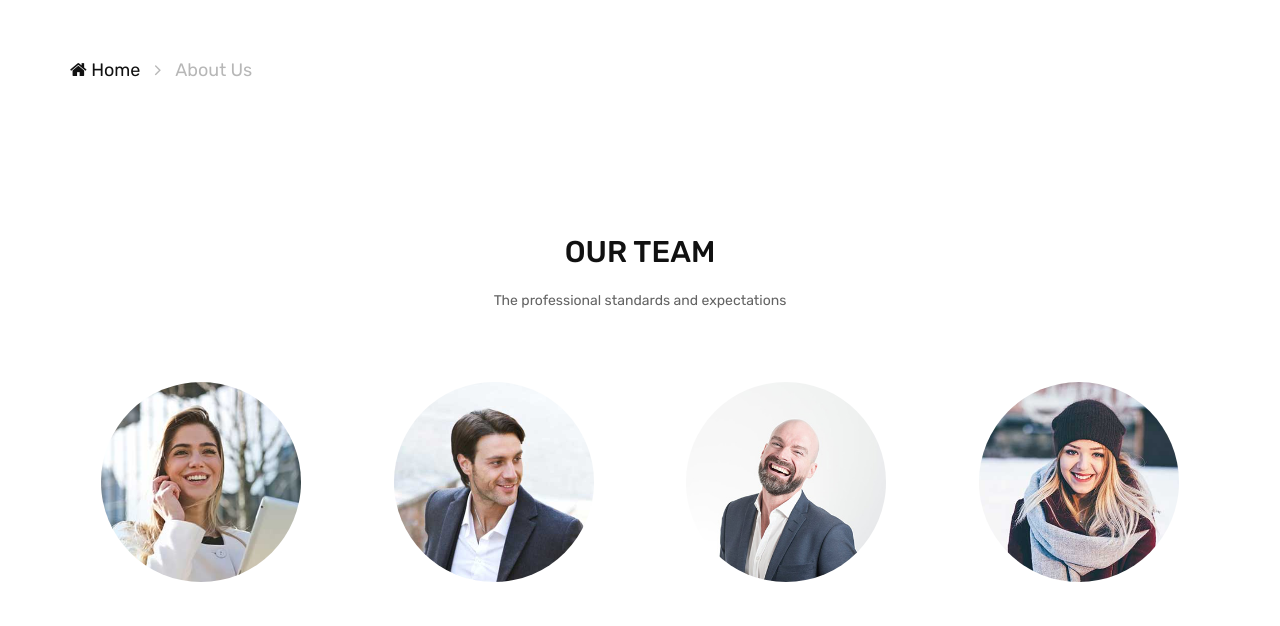
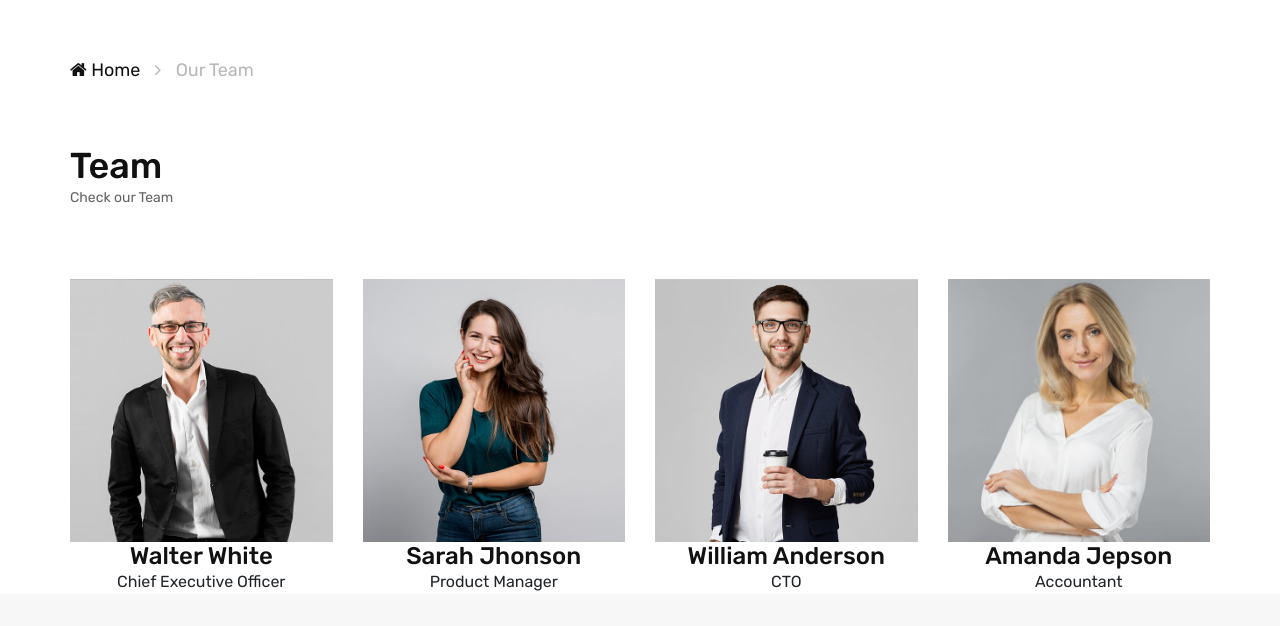
Before and after one commit to LawrenceAyi/svmlegon, a plain HTML site: page about.html in a window 1280 px wide. Shown: the part 271-897 px from the top of the page. Drawn offline with Linux system fonts and the light colour scheme.

Commit message:
added image folder and image code

```diff
--- a/about.html
+++ b/about.html
@@ -80,14 +80,102 @@
 	<div class="site-breadcrumb">
 		<div class="container">
 			<a href="#"><i class="fa fa-home"></i> Home</a> <i class="fa fa-angle-right"></i>
-			<span>About Us</span>
+			<span>Our Team</span>
 		</div>
 	</div>
 	<!-- Breadcrumb section end -->
 
+	  <!-- ======= Team Section ======= -->
+	  <section id="team" class="team">
+		<div class="container" data-aos="fade-up">
+
+		  <div class="section-title">
+			<h2>Team</h2>
+			<p>Check our Team</p>
+		  </div>
+
+		  <div class="row">
+
+			<div class="col-lg-3 col-md-6 d-flex align-items-stretch">
+			  <div class="member" data-aos="fade-up" data-aos-delay="100">
+				<div class="member-img">
+				  <img src="img/team/team-1.jpg" class="img-fluid" alt="">
+				  <div class="social">
+					<a href=""><i class="bi bi-twitter"></i></a>
+					<a href=""><i class="bi bi-facebook"></i></a>
+					<a href=""><i class="bi bi-instagram"></i></a>
+					<a href=""><i class="bi bi-linkedin"></i></a>
+				  </div>
+				</div>
+				<div class="member-info">
+				  <h4>Walter White</h4>
+				  <span>Chief Executive Officer</span>
+				</div>
+			  </div>
+			</div>
+
+			<div class="col-lg-3 col-md-6 d-flex align-items-stretch">
+			  <div class="member" data-aos="fade-up" data-aos-delay="200">
+				<div class="member-img">
+				  <img src="img/team/team-2.jpg" class="img-fluid" alt="">
+				  <div class="social">
+					<a href=""><i class="bi bi-twitter"></i></a>
+					<a href=""><i class="bi bi-facebook"></i></a>
+					<a href=""><i class="bi bi-instagram"></i></a>
+					<a href=""><i class="bi bi-linkedin"></i></a>
+				  </div>
+				</div>
+				<div class="member-info">
+				  <h4>Sarah Jhonson</h4>
+				  <span>Product Manager</span>
+				</div>
+			  </div>
+			</div>
+
+			<div class="col-lg-3 col-md-6 d-flex align-items-stretch">
+			  <div class="member" data-aos="fade-up" data-aos-delay="300">
+				<div class="member-img">
+				  <img src="img/team/team-3.jpg" class="img-fluid" alt="">
+				  <div class="social">
+					<a href=""><i class="bi bi-twitter"></i></a>
+					<a href=""><i class="bi bi-facebook"></i></a>
+					<a href=""><i class="bi bi-instagram"></i></a>
+					<a href=""><i class="bi bi-linkedin"></i></a>
+				  </div>
+				</div>
+				<div class="member-info">
+				  <h4>William Anderson</h4>
+				  <span>CTO</span>
+				</div>
+			  </div>
+			</div>
+
+			<div class="col-lg-3 col-md-6 d-flex align-items-stretch">
+			  <div class="member" data-aos="fade-up" data-aos-delay="400">
+				<div class="member-img">
+				  <img src="img/team/team-4.jpg" class="img-fluid" alt="">
+				  <div class="social">
+					<a href=""><i class="bi bi-twitter"></i></a>
+					<a href=""><i class="bi bi-facebook"></i></a>
+					<a href=""><i class="bi bi-instagram"></i></a>
+					<a href=""><i class="bi bi-linkedin"></i></a>
+				  </div>
+				</div>
+				<div class="member-info">
+				  <h4>Amanda Jepson</h4>
+				  <span>Accountant</span>
+				</div>
+			  </div>
+			</div>
+
+		  </div>
+
+		</div>
+	  </section><!-- End Team Section -->
+
 
 	<!-- Team section  -->
-	<section class="team-section spad">
+	<!-- <section class="team-section spad">
 		<div class="container">
 			<div class="section-title text-center">
 				<h3>OUR TEAM</h3>
@@ -200,7 +288,7 @@
 				</div>
 			</div>
 		</div>
-	</section>
+	</section> -->
 	<!-- Team section end -->
 
 
```
Also changed, not shown: course.html (+1 -1 lines), img/team/team-1.jpg (added), img/team/team-2.jpg (added), img/team/team-3.jpg (added), img/team/team-4.jpg (added).
